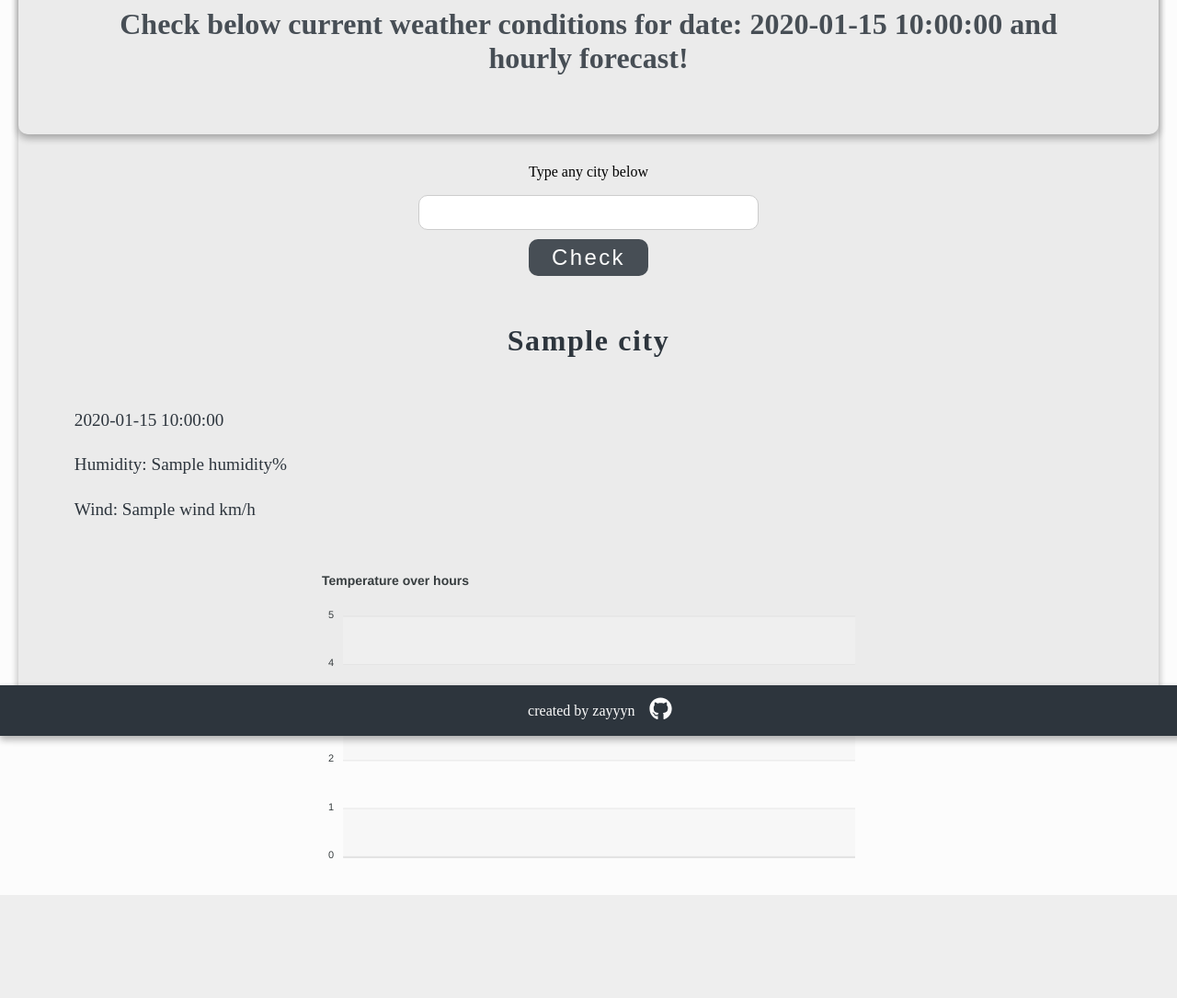
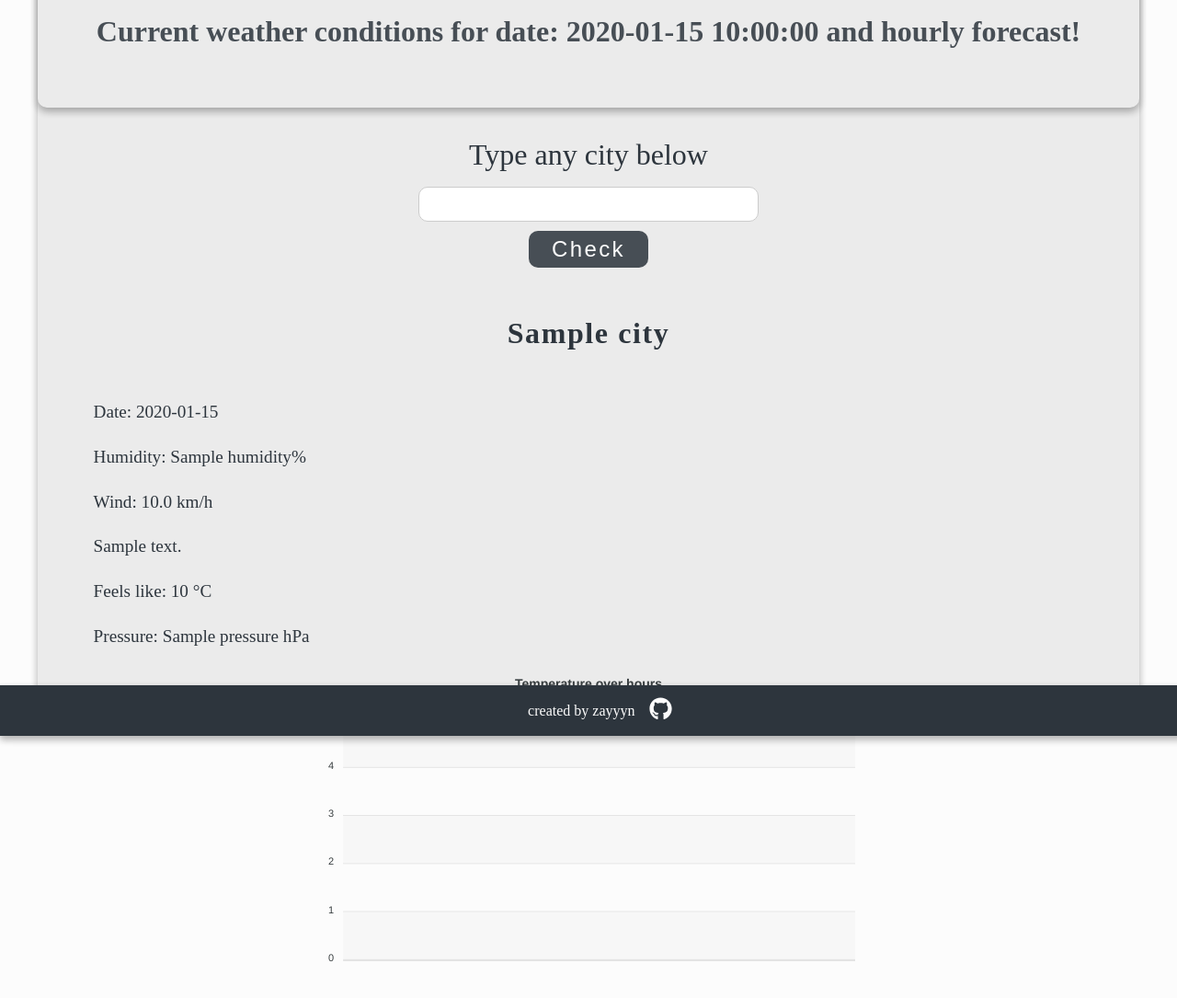
Before and after one commit to zbigniewstefaniuk/weather_api_widget, a Flask app: template templates/city_forecast.html in a window 1280 px wide. Shown: the whole page at 92% size. Before the commit the page ends 973 px from the top, so only its background shows below. Run offline with Flask 2, Linux system fonts and the light colour scheme; the template is opened without the code that fills it: most values are stand-ins (such as "Sample title", 1, 10 or a date in 2020); some libraries are stand-ins or nearby versions.

Commit message:
added extra pressure detail

```diff
--- a/templates/city_forecast.html
+++ b/templates/city_forecast.html
@@ -1,19 +1,22 @@
 {% extends 'layout.html' %}
 
 
+<!-- Title Block -->
 {% block title %}
-Forecast for {{ weather.city }}
+Forecast for {{ detail_forecast.city }}
 {% endblock title %}
 
+<!-- End of Title Block -->
 {% block body %}
 <div id="weather-app">
-    <h1>Check below current weather conditions for date: {{date}} and hourly forecast!</h1>
+    <h1>Current weather conditions for date: {{date}} and hourly forecast!</h1>
     <!-- User Input From  -->
     <div class="form-container">
 
         <form action="{{url_for('index')}}" id="form" method="post">
-            <p>Type any city below</p>
-
+            <div class="before-form">
+                <p5>Type any city below</p5>
+            </div>
             <div class="">
                 <input class="input" type="text" name="user_city" required autofocus>
             </div>
@@ -27,39 +30,49 @@
     <div class="weather-main">
 
         <div class="city-weather">
-                <h2>{{ weather.city }}</h2>
-            </div>
+            <h2>{{ detail_forecast.0.city }}</h2>
 
             <div class="city-info">
 
                 <div class="time">
-                <p2>{{ time }}</p2>
+                    <p2>Date: {{ detail_forecast.0.date[0:10] }}</p2>
                 </div>
 
                 <div class="humidity">
-                <p2>Humidity: {{ weather.humidity }}%</p2>
+                    <p2>Humidity: {{ detail_forecast.0.humidity }}%</p2>
                 </div>
                 <div class="wind-speed">
-                <p2>Wind: {{weather.wind}} km/h</p2>
+                    <p2>Wind: {{detail_forecast.0.wind |round|float }} km/h</p2>
 
                 </div>
                 <div>
-                <p2></p2>
+                    <p2>{{ detail_forecast.0.description }}</p2>
+                </div>
+
+                <div>
+                    <p2>Feels like: {{ detail_forecast.0.feels_like |round|int }} °C</p2>
+                </div>
+
+                <div>
+                    <p2>Pressure: {{ detail_forecast.0.pressure }} hPa</p2>
                 </div>
 
             </div>
-
+            <!-- Chart injected -->
             <div id="chart"> </div>
 
+
         </div>
-
 
     </div>
 
 <!-- Chart display Script -->
 <script>
+    // definig variable myHours wchih take hours-forecast data from backend FLASK and converting to JSON format
     var myHours = {{ forecast_hours | tojson }};
-    var myTemperatures = {{ forecast_temperatures | tojson }};
+    // Below is the same thing as aboce but |safe - means that it takec clear unicode without any extra filters,
+    // without "|safe" there is error displaying degreas sign
+    var myTemperatures = {{ forecast_temperatures | safe }};
     var options = {
         series: [{
             name: "Temperature",
@@ -80,7 +93,7 @@
         },
         title: {
             text: 'Temperature over hours',
-            align: 'left'
+            align: 'center'
         },
         grid: {
             row: {
@@ -96,4 +109,6 @@
     var chart = new ApexCharts(document.querySelector("#chart"), options);
     chart.render();
 </script>
+
+<!-- END of chart script -->
 {% endblock body %}
```
Lines whose indentation alone changed are shown as unchanged.
